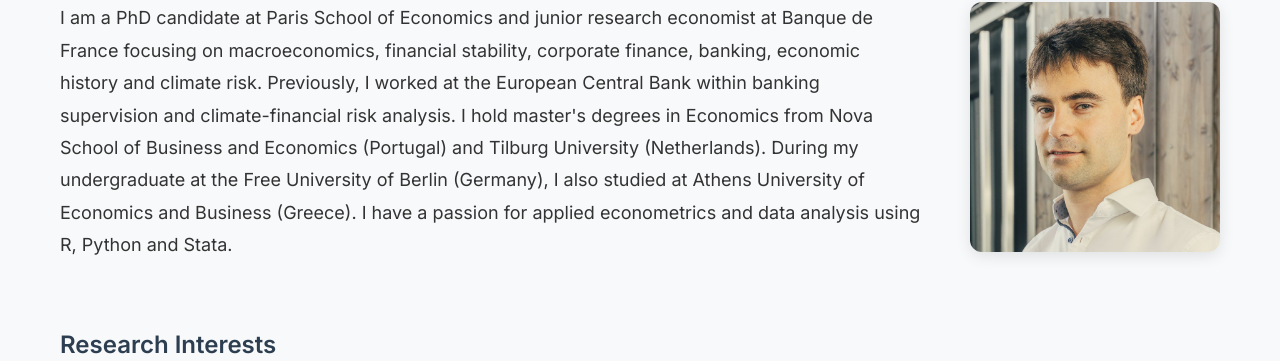
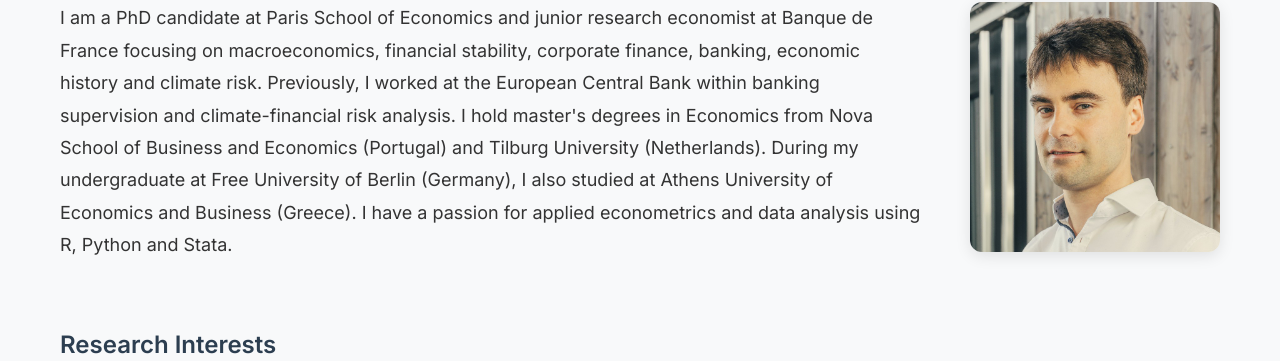
Before and after one commit to JohannesKarge/johanneskarge.github.io, a Jekyll site: the page built from index.md, in a window 1280 px wide and 900 px high, scrolled down 335 px. Shown: the part 253-614 px from the top of the window. Built offline with Jekyll 4.4.1, drawn with Linux system fonts in a browser that asks for light colours.

Commit message:
Update profile.yml

```diff
--- a/_data/profile.yml
+++ b/_data/profile.yml
@@ -7,7 +7,7 @@
 ideas_repec: "https://authors.repec.org/pro/pka1478/"
 
 summary: |
-  I am a PhD candidate at Paris School of Economics and junior research economist at Banque de France focusing on macroeconomics, financial stability, corporate finance, banking, economic history and climate risk. Previously, I worked at the European Central Bank within banking supervision and climate-financial risk analysis. I hold master's degrees in Economics from Nova School of Business and Economics (Portugal) and Tilburg University (Netherlands). During my undergraduate at the Free University of Berlin (Germany), I also studied at Athens University of Economics and Business (Greece). I have a passion for applied econometrics and data analysis using R, Python and Stata.
+  I am a PhD candidate at Paris School of Economics and junior research economist at Banque de France focusing on macroeconomics, financial stability, corporate finance, banking, economic history and climate risk. Previously, I worked at the European Central Bank within banking supervision and climate-financial risk analysis. I hold master's degrees in Economics from Nova School of Business and Economics (Portugal) and Tilburg University (Netherlands). During my undergraduate at Free University of Berlin (Germany), I also studied at Athens University of Economics and Business (Greece). I have a passion for applied econometrics and data analysis using R, Python and Stata.
 
 research_interests:
   - Macroeconomics
```
